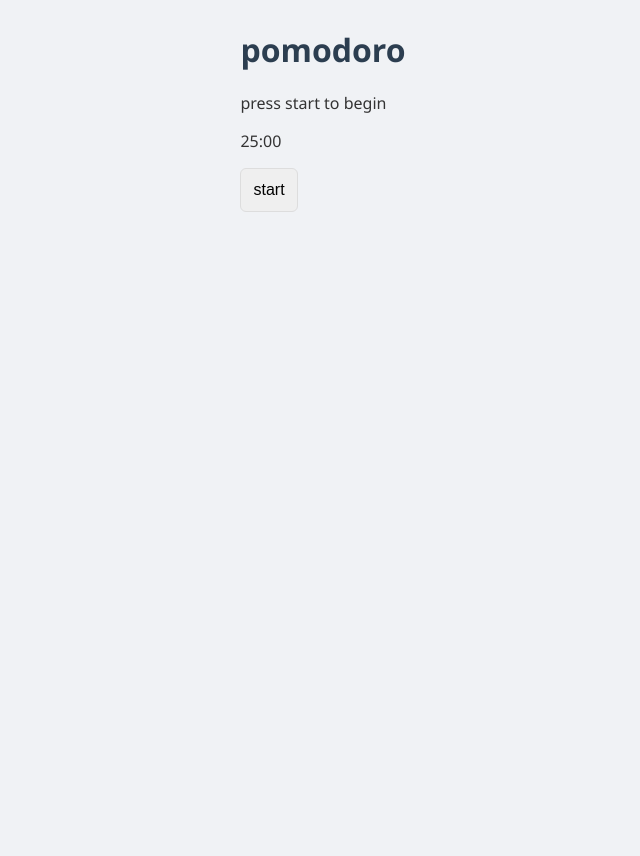
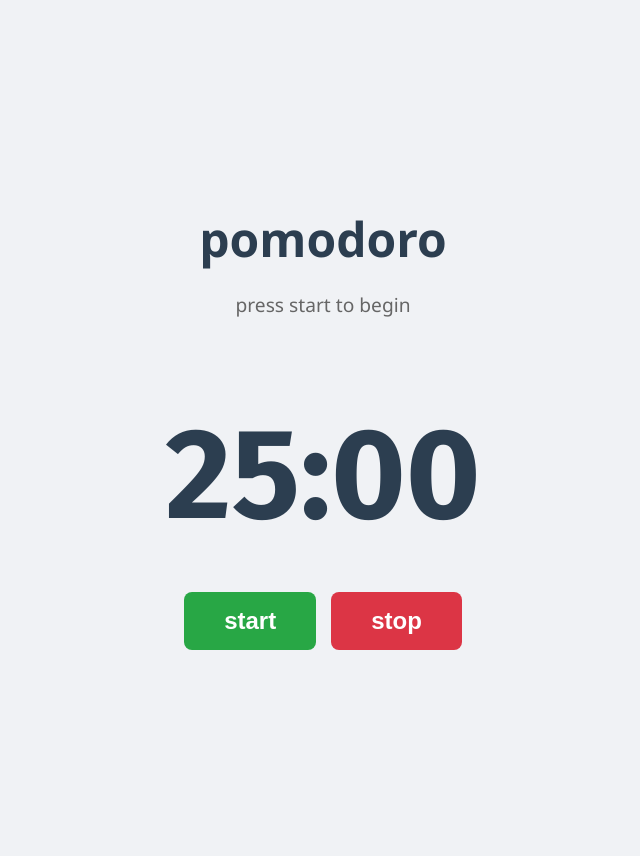
Before and after one commit to ofarino/WingHacks, a Flask app: page /pomodoro in a window 1280 px wide. Shown: the whole page, without its empty margins (317-957 px from the left). Before the commit the page ends 212 px from the top, so only its background shows below. Run offline with Flask 3, Linux system fonts and the light colour scheme; some web fonts are replaced.

Commit message:
Updated style of timer and added a stop button

```diff
--- a/static/css/style.css
+++ b/static/css/style.css
@@ -118,3 +118,71 @@ button#add-task-btn:hover {
     color: #888;
     font-style: italic;
 }
+
+/* Pomodoro Timer Styles */
+.app-container {
+    display: flex;
+    flex-direction: column;
+    align-items: center;
+    justify-content: center;
+    min-height: 100vh;
+    text-align: center;
+}
+
+.app-container h1 {
+    font-size: 3rem;
+    margin-bottom: 20px;
+    color: #2c3e50;
+}
+
+.app-message {
+    font-size: 1.2rem;
+    color: #666;
+    margin-bottom: 40px;
+}
+
+.app-counter-box {
+    margin: 40px 0;
+}
+
+.app-counter-box p {
+    font-size: 8rem;
+    font-weight: bold;
+    margin: 0;
+    color: #2c3e50;
+    font-family: 'Fira Sans', sans-serif;
+}
+
+.button-group {
+    display: flex;
+    gap: 15px;
+    justify-content: center;
+    margin-top: 30px;
+}
+
+.btn-start, .btn-stop {
+    padding: 15px 40px;
+    font-size: 1.5rem;
+    color: white;
+    border: none;
+    border-radius: 8px;
+    cursor: pointer;
+    font-weight: bold;
+    transition: background 0.3s;
+}
+
+.btn-start {
+    background-color: #28a745;
+}
+
+.btn-start:hover {
+    background-color: #218838;
+}
+
+.btn-stop {
+    background-color: #dc3545;
+}
+
+.btn-stop:hover {
+    background-color: #c82333;
+}
--- a/static/js/pomodoro.js
+++ b/static/js/pomodoro.js
@@ -1,5 +1,6 @@
 const bells = new Audio("./sounds/bell.wav");
 const startBtn = document.querySelector(".btn-start");
+const stopBtn = document.querySelector(".btn-stop");
 const session = document.querySelector(".minutes");
 let myInterval;
 let state = true;
@@ -41,3 +42,7 @@ const updateSeconds = () => {
 };
 
 startBtn.addEventListener("click", appTimer);
+stopBtn.addEventListener("click", () => {
+  clearInterval(myInterval);
+  state = true;
+});
--- a/templates/pomodoro.html
+++ b/templates/pomodoro.html
@@ -27,7 +27,10 @@
             <div class="app-counter-box">
             <p><span class="minutes">25</span>:<span class="seconds">00</span></p>
             </div>
-            <button class="btn-start">start</button>
+            <div class="button-group">
+                <button class="btn-start">start</button>
+                <button class="btn-stop">stop</button>
+            </div>
         </div>
     </div>
   </body>
```
Also changed, not shown: 3 other files.
